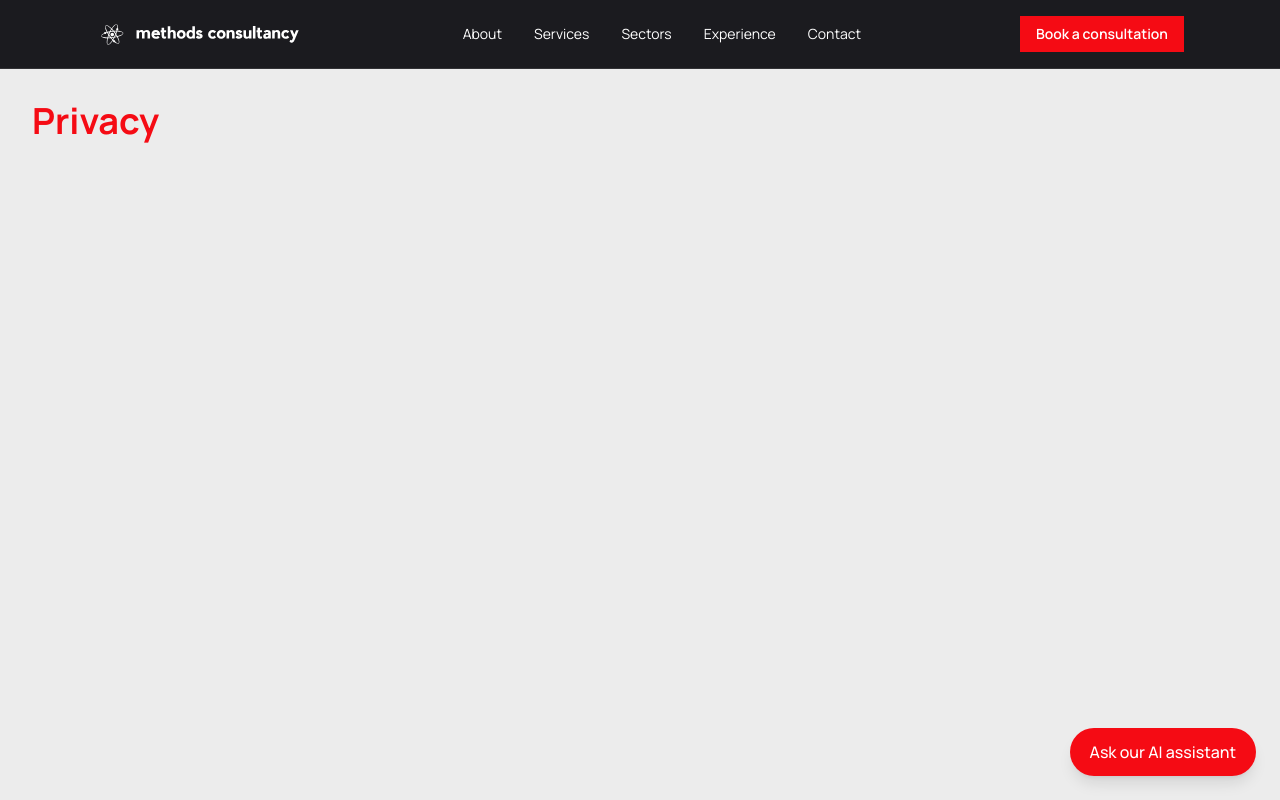
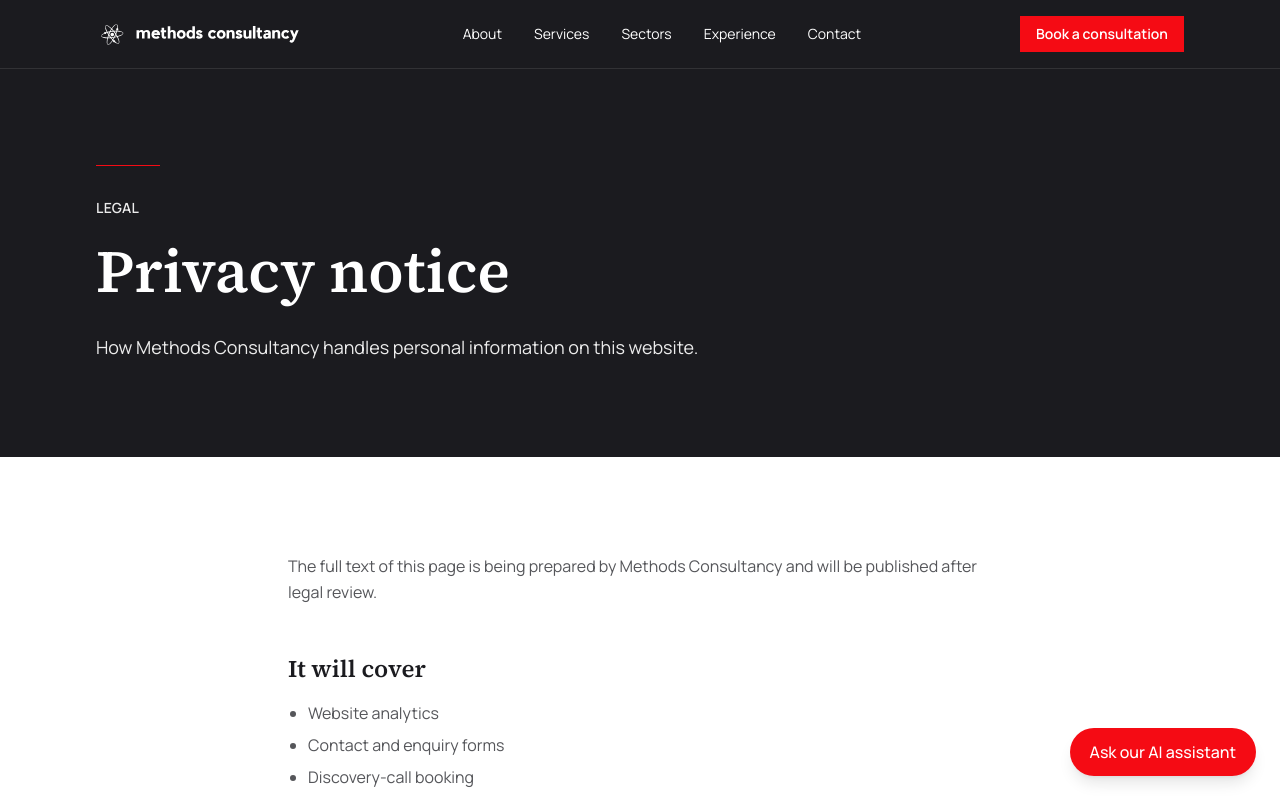
Before and after one commit to mskanogo/Methods_consultancy_website, a Next.js app: page /legal/privacy in a window 1280 px wide. Shown: the top 800 px of the page. Built offline with nearby package versions, Linux system fonts and the light colour scheme.

Commit message:
Add legal page placeholders

```diff
--- /dev/null
+++ b/app/components/LegalPage.tsx
@@ -0,0 +1,35 @@
+import PageHeader from "./PageHeader";
+
+type LegalPageProps = {
+  title: string;
+  summary: string;
+  covers?: string[];
+};
+
+export default function LegalPage({ title, summary, covers }: LegalPageProps) {
+  return (
+    <main>
+      <PageHeader eyebrow="Legal" title={title} summary={summary} />
+      <section className="bg-white">
+        <div className="mx-auto max-w-3xl px-8 py-24">
+          <p className="leading-relaxed text-brand-mid-grey">
+            The full text of this page is being prepared by Methods Consultancy
+            and will be published after legal review.
+          </p>
+          {covers && covers.length > 0 && (
+            <>
+              <h2 className="mt-12 font-display text-2xl font-semibold text-brand-ink">
+                It will cover
+              </h2>
+              <ul className="mt-4 list-disc space-y-2 pl-5 text-brand-mid-grey">
+                {covers.map((item) => (
+                  <li key={item}>{item}</li>
+                ))}
+              </ul>
+            </>
+          )}
+        </div>
+      </section>
+    </main>
+  );
+}
--- a/app/legal/cookies/page.tsx
+++ b/app/legal/cookies/page.tsx
@@ -1,7 +1,21 @@
+import type { Metadata } from "next";
+import LegalPage from "../../components/LegalPage";
+
+export const metadata: Metadata = {
+  title: "Cookie policy | Methods Consultancy",
+  description:
+    "The cookies and similar technologies used on the Methods Consultancy website.",
+};
+
 export default function CookiesPage() {
   return (
-    <main className="min-h-screen bg-brand-grey p-8">
-      <h1 className="text-brand-red text-4xl font-bold">Cookies</h1>
-    </main>
+    <LegalPage
+      title="Cookie policy"
+      summary="The cookies and similar technologies this website uses."
+      covers={[
+        "Which cookies and similar technologies the website uses",
+        "How to choose which categories to allow, and how to change your choice later",
+      ]}
+    />
   );
 }
--- a/app/legal/privacy/page.tsx
+++ b/app/legal/privacy/page.tsx
@@ -1,7 +1,25 @@
+import type { Metadata } from "next";
+import LegalPage from "../../components/LegalPage";
+
+export const metadata: Metadata = {
+  title: "Privacy notice | Methods Consultancy",
+  description:
+    "How Methods Consultancy handles personal information on this website.",
+};
+
 export default function PrivacyPage() {
   return (
-    <main className="min-h-screen bg-brand-grey p-8">
-      <h1 className="text-brand-red text-4xl font-bold">Privacy</h1>
-    </main>
+    <LegalPage
+      title="Privacy notice"
+      summary="How Methods Consultancy handles personal information on this website."
+      covers={[
+        "Website analytics",
+        "Contact and enquiry forms",
+        "Discovery-call booking",
+        "AI assistant conversations, and how long they are kept",
+        "Your rights, including deletion requests",
+        "The laws that apply: the Kenya Data Protection Act 2019, Rwanda Law No. 058/2021, and the GDPR for visitors in the European Economic Area",
+      ]}
+    />
   );
 }
--- a/app/legal/terms/page.tsx
+++ b/app/legal/terms/page.tsx
@@ -1,7 +1,16 @@
+import type { Metadata } from "next";
+import LegalPage from "../../components/LegalPage";
+
+export const metadata: Metadata = {
+  title: "Terms of use | Methods Consultancy",
+  description: "The terms for using the Methods Consultancy website.",
+};
+
 export default function TermsPage() {
   return (
-    <main className="min-h-screen bg-brand-grey p-8">
-      <h1 className="text-brand-red text-4xl font-bold">Terms</h1>
-    </main>
+    <LegalPage
+      title="Terms of use"
+      summary="The terms for using this website."
+    />
   );
 }
```
